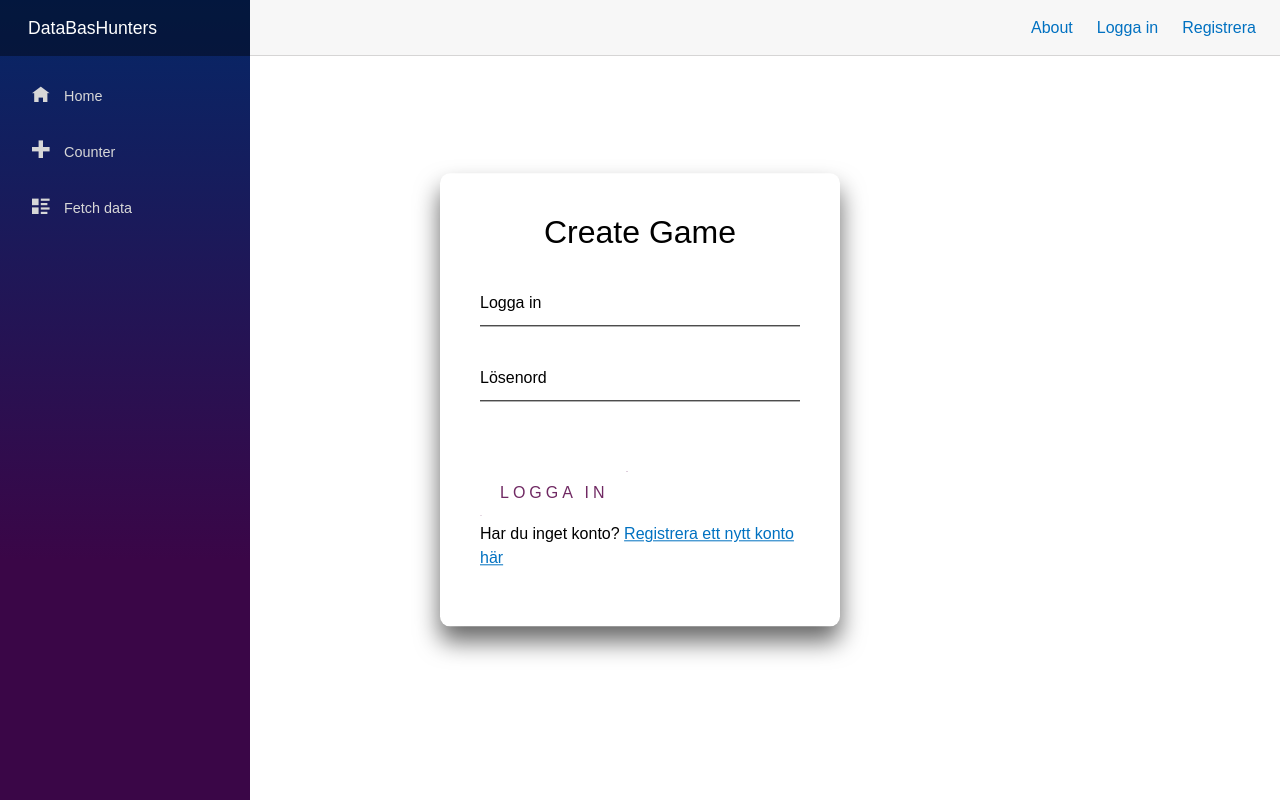
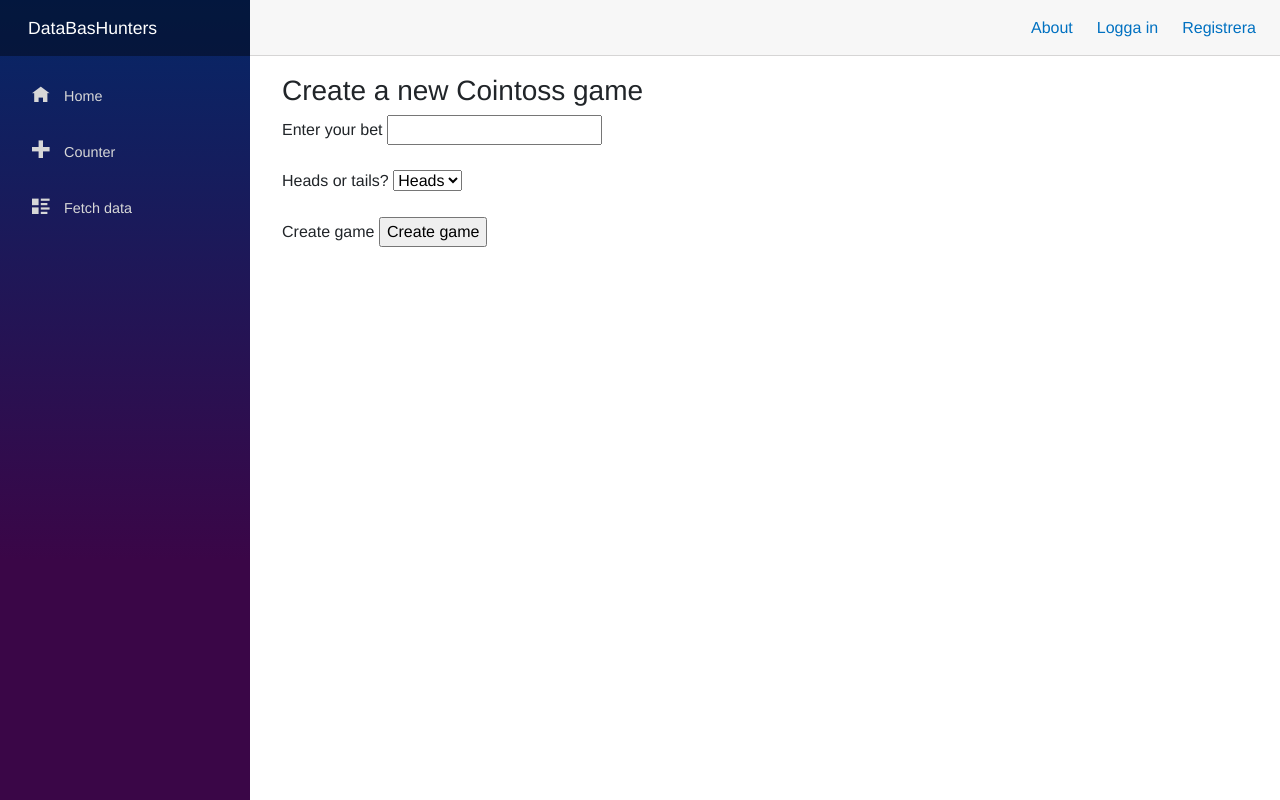
Before and after one commit to CodingQuercus/DataBasHunters, an ASP.NET Core app: page /creategame in a window 1280 px wide. Run offline with ASP.NET Core 8, Linux system fonts and the light colour scheme; style sheets or scripts are compiled from the project's sources.

Commit message:
måste fixa create

```diff
--- a/DataBasHunters/Client/Pages/CreateGame.razor
+++ b/DataBasHunters/Client/Pages/CreateGame.razor
@@ -2,160 +2,38 @@
 
 <PageTitle>Create Game</PageTitle>
 
-<div class="login-box">
-    <h2>Create Game</h2>
-    <form>
-        <div class="user-box">
-            <input type="text" name="" required="">
-            <label>Logga in</label>
+<div>
+    <form method="post" action="creategame">
+        <h3>Create a new Cointoss game</h3>
+
+        <div class="form-group">
+            <label for="Sum">Enter your bet</label>
+            <input type="number" for="Sum" />
+            <span></span>
         </div>
-        <div class="user-box">
-            <input type="password" name="" required="">
-            <label>Lösenord</label>
+
+        <br />
+
+        <div class="form-group">
+            <label for="">Heads or tails?</label>
+            <select for="" name="HeadsOrTails">
+                <option value="0">Heads</option>
+                <option value="1">Tails</option>
+            </select>
+            <span></span>
         </div>
-        <a href="">
-            <span></span>
-            <span></span>
-            <span></span>
-            <span></span>
-            Logga in
-        </a>
+
+        <br />
+
+        <div class="form-group">
+            <label>Create game</label>
+            <input type="submit" value="Create game" />
+        </div>
+
+        <br />
     </form>
-
-    <div>
-        <p>Har du inget konto? <a href="register">Registrera ett nytt konto här</a></p>
-    </div>
 </div>
 
 <style>
 
-html {
-  height: 100%;
-}
-body {
-  margin:0;
-  padding:0;
-  font-family: sans-serif;
-  color: #000000;
-}
-
-.login-box {
-  position: absolute;
-  top: 50%;
-  left: 50%;
-  width: 400px;
-  padding: 40px;
-  transform: translate(-50%, -50%);
-  background: #fff;
-  box-sizing: border-box;
-  box-shadow: 0 15px 25px rgba(0,0,0,.6);
-  border-radius: 10px;
-}
-
-.login-box h2 {
-  margin: 0 0 30px;
-  padding: 0;
-  color: #000000;
-  text-align: center;
-}
-
-.login-box .user-box {
-  position: relative;
-}
-
-.login-box .user-box input {
-  width: 100%;
-  padding: 10px 0;
-  font-size: 16px;
-  color: #000000;
-  margin-bottom: 30px;
-  border: none;
-  border-bottom: 1px solid #000000;
-  outline: none;
-  background: transparent;
-}
-
-.login-box .user-box label {
-  position: absolute;
-  top:0;
-  left: 0;
-  padding: 10px 0;
-  font-size: 16px;
-  color: #000000;
-  pointer-events: none;
-  transition: .5s;
-}
-
-.login-box .user-box input:focus ~ label,
-.login-box .user-box input:valid ~ label {
-  top: -20px;
-  left: 0;
-  color: #702963;
-  font-size: 12px;
-}
-
-.login-box form a {
-  position: relative;
-  display: inline-block;
-  padding: 10px 20px;
-  color: #702963;
-  font-size: 16px;
-  text-decoration: none;
-  text-transform: uppercase;
-  overflow: hidden;
-  transition: .5s;
-  margin-top: 40px;
-  letter-spacing: 4px
-}
-
-.login-box a:hover {
-  background: #702963;
-  color: #fff;
-  border-radius: 5px;
-}
-
-.login-box a span {
-  position: absolute;
-  display: block;
-}
-
-.login-box a span:nth-child(1) {
-  top: 0;
-  left: -100%;
-  width: 100%;
-  height: 2px;
-  background: linear-gradient(90deg, transparent, #702963);
-  animation: btn-anim1 1s linear infinite;
-}
-
-.login-box a span:nth-child(2) {
-  top: -100%;
-  right: 0;
-  width: 2px;
-  height: 100%;
-  background: linear-gradient(180deg, transparent, #702963);
-  animation: btn-anim2 1s linear infinite;
-  animation-delay: .25s
-}
-
-.login-box a span:nth-child(3) {
-  bottom: 0;
-  right: -100%;
-  width: 100%;
-  height: 2px;
-  background: linear-gradient(270deg, transparent, #702963);
-  animation: btn-anim3 1s linear infinite;
-  animation-delay: .5s
-}
-
-.login-box a span:nth-child(4) {
-  bottom: -100%;
-  left: 0;
-  width: 2px;
-  height: 100%;
-  background: linear-gradient(360deg, transparent, #702963);
-  animation: btn-anim4 1s linear infinite;
-  animation-delay: .75s
-}
-
 </style>
--- a/DataBasHunters/Server/Controllers/GamesController.cs
+++ b/DataBasHunters/Server/Controllers/GamesController.cs
@@ -26,6 +26,7 @@ namespace DataBasHunters.Server.Controllers
 
             return Ok(games);
         }
+
         [HttpPost]
         public IActionResult CreateGame(Cointoss ct)
         {
@@ -36,7 +37,7 @@ namespace DataBasHunters.Server.Controllers
             ViewBag.error = error;
             ViewBag.antal = i;
 
-            return Ok();
+            return Ok(new { error, antal = i });
         }
     }
 }
```
